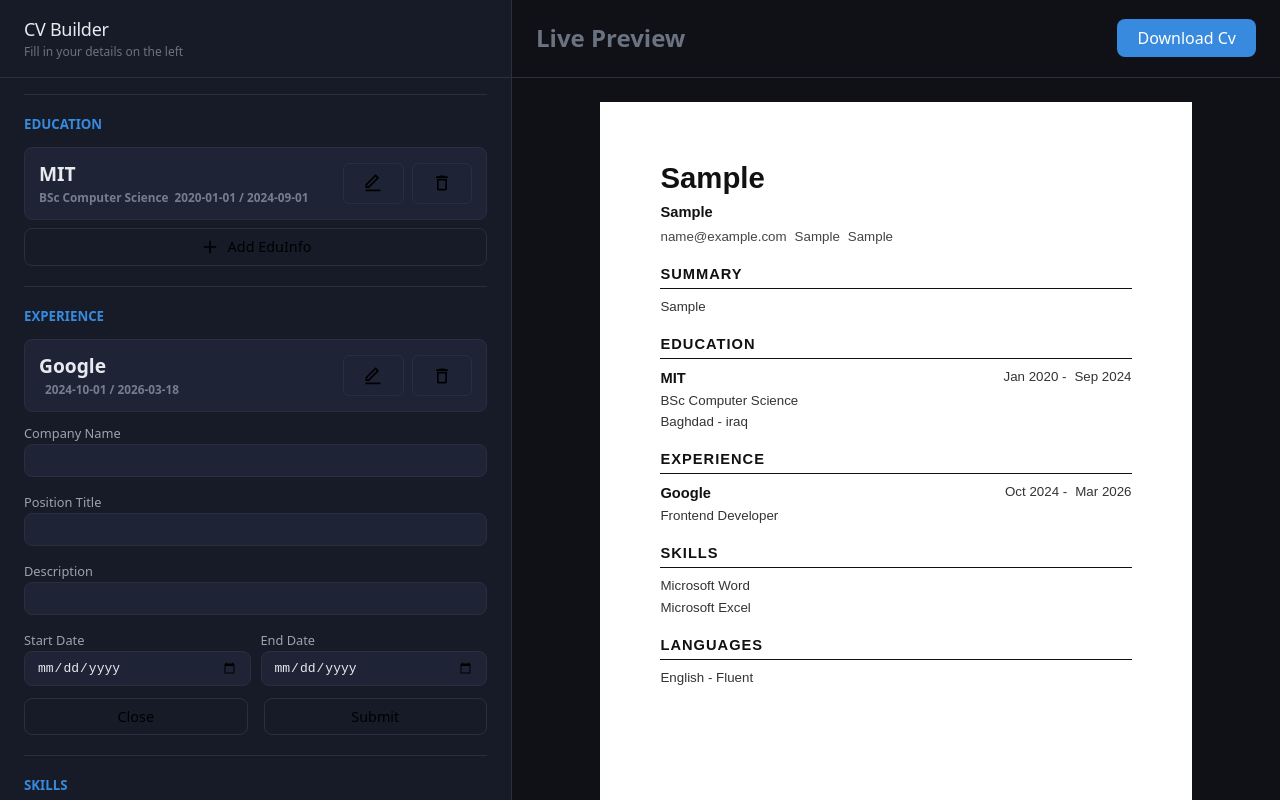
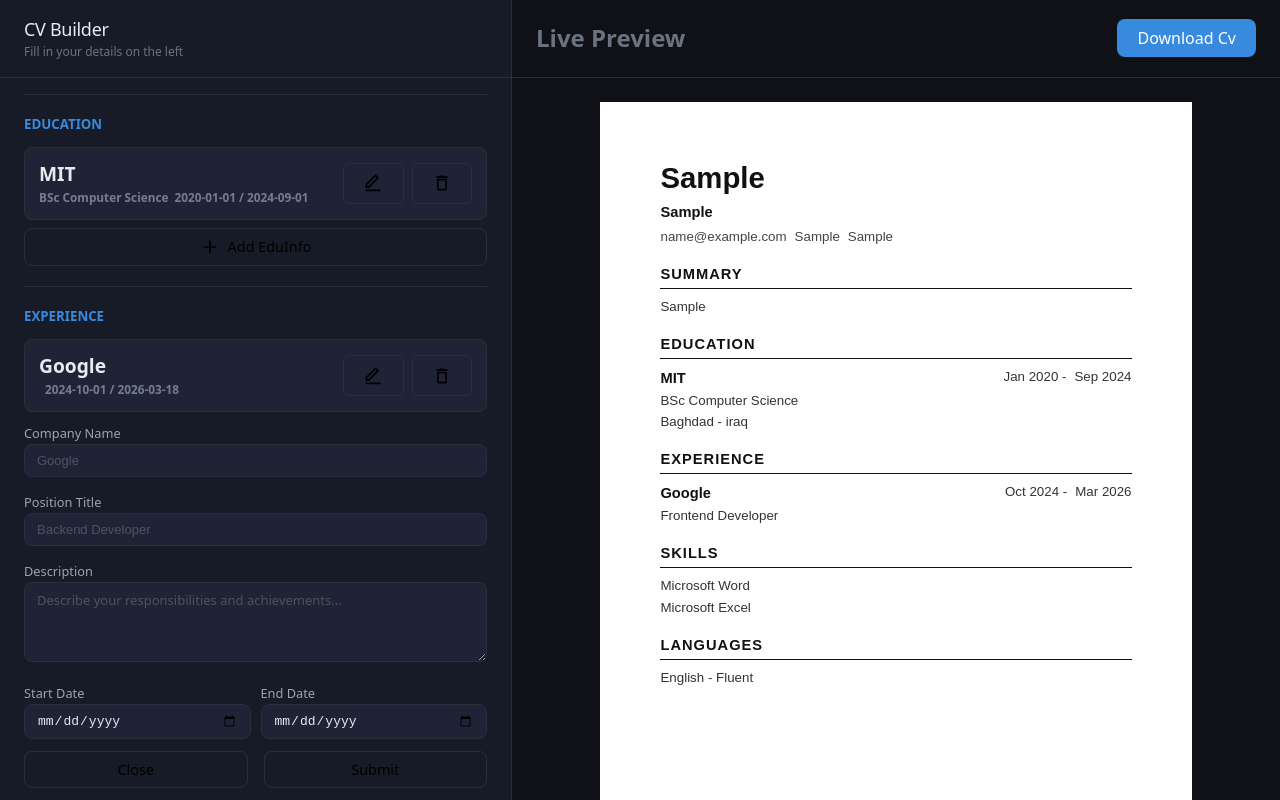
Before and after one commit to MustafaManhall/cv-application, a React (Vite) app: page / in a window 1280 px wide. Both pictures are taken after typing "Sample", "Sample", "name@example.com", "Sample", "Sample", "Sample" into the empty fields and a click on the button "Add Experience". Built offline with nearby package versions, Linux system fonts and the light colour scheme.

Commit message:
fix: add plaseholder to forms

```diff
--- a/src/components/eduInfo.jsx
+++ b/src/components/eduInfo.jsx
@@ -51,6 +51,7 @@ function EduInfo({ storeFormData, selectedEdu, setSelected, handleClose }) {
           name="school-name"
           id="school-name"
           autoComplete="on"
+          placeholder="University of Baghdad"
           onChange={handleSchoolName}
           value={formData.schoolName}
         />
@@ -64,6 +65,7 @@ function EduInfo({ storeFormData, selectedEdu, setSelected, handleClose }) {
           name="degree"
           id="degree"
           autoComplete="on"
+          placeholder="Computer science"
           onChange={handleDegree}
           value={formData.degree}
         />
@@ -105,6 +107,7 @@ function EduInfo({ storeFormData, selectedEdu, setSelected, handleClose }) {
           type="text"
           name="location"
           id="location"
+          placeholder="Baghdad, iraq"
           autoComplete="on"
           onChange={handleEduLocation}
           value={formData.eduLocation}
--- a/src/components/languages.jsx
+++ b/src/components/languages.jsx
@@ -27,6 +27,7 @@ function Languages({ storeLanguage, handleClose }) {
             type="text"
             name="add-language"
             id="add-language"
+            placeholder="Arabic"
             autoComplete="on"
             onChange={handleLanguage}
             value={languageForm.language}
--- a/src/components/practicalExperience.jsx
+++ b/src/components/practicalExperience.jsx
@@ -56,6 +56,7 @@ function PracticalExp({
           name="company-name"
           id="company-name"
           autoComplete="on"
+          placeholder="Google"
           onChange={handleCompanyName}
           value={practicalForm.companyName}
         />
@@ -69,6 +70,7 @@ function PracticalExp({
           type="text"
           name="position-title"
           id="position-title"
+          placeholder="Backend Developer"
           autoComplete="on"
           onChange={handlePositionTitle}
           value={practicalForm.positionTitle}
@@ -79,10 +81,11 @@ function PracticalExp({
         <label htmlFor="description" className="description">
           Description
         </label>
-        <input
+        <textarea
           type="text"
           name="description"
           id="description"
+          placeholder="Describe your responsibilities and achievements..."
           autoComplete="on"
           onChange={handleDescription}
           value={practicalForm.description}
--- a/src/components/skills.jsx
+++ b/src/components/skills.jsx
@@ -20,6 +20,7 @@ function Skills({ storeSkill, handleClose }) {
           type="text"
           name="add-skill"
           id="add-skill"
+          placeholder="Figma"
           autoComplete="on"
           onChange={handleSkill}
           value={skill}
--- a/src/styles/practicalExperience.css
+++ b/src/styles/practicalExperience.css
@@ -2,7 +2,6 @@
     display: flex;
     flex-direction: column;
 }
-
 
 .practical-exp label {
     color: #9ca3af;
@@ -38,6 +37,31 @@
     width: 100%;
 }
 
+.practical-exp textarea {
+    width: 100%;
+    background-color: #1e2436;
+    font-size: 0.8rem;
+    border: solid 1px #2a2f3e;
+    border-radius: 8px;
+    padding: 8px 12px;
+    font-size: 13px;
+    font-family: inherit;
+    resize: vertical;
+    min-height: 80px;
+    max-height: 120px;
+    color: #e8eaf0;
+    outline: none;
+}
+
+.practical-exp textarea:focus {
+    border-color: #378ADD;
+}
+
+input::placeholder,
+textarea::placeholder {
+  color: #4e535f;
+}
+
 @media screen and (max-width: 425px) {
     .form-row {
         grid-template-columns: 1fr;
```
